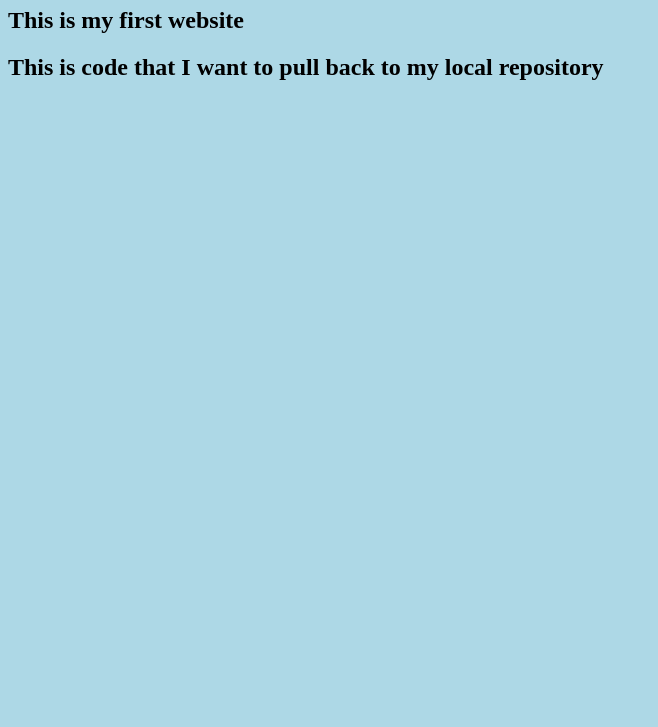
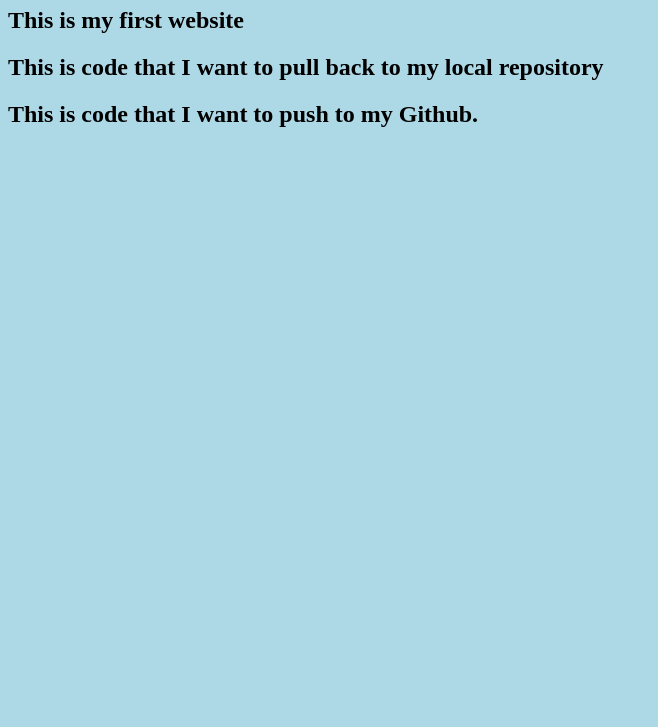
Before and after one commit to ArmTanawat/MyFirstProject, a plain HTML site: page index.html in a window 1280 px wide. Shown: the part 73-800 px from the top of the page, without its empty margins (0-658 px from the left). Drawn offline with Linux system fonts and the light colour scheme.

Commit message:
Add code to push to github

```diff
--- a/index.html
+++ b/index.html
@@ -6,4 +6,5 @@
 <body>
     <h2>This is my first website</h2>
     <h2>This is code that I want to pull back to my local repository</h2>
+    <h2>This is code that I want to push to my Github.</h2>
 </body>
```
